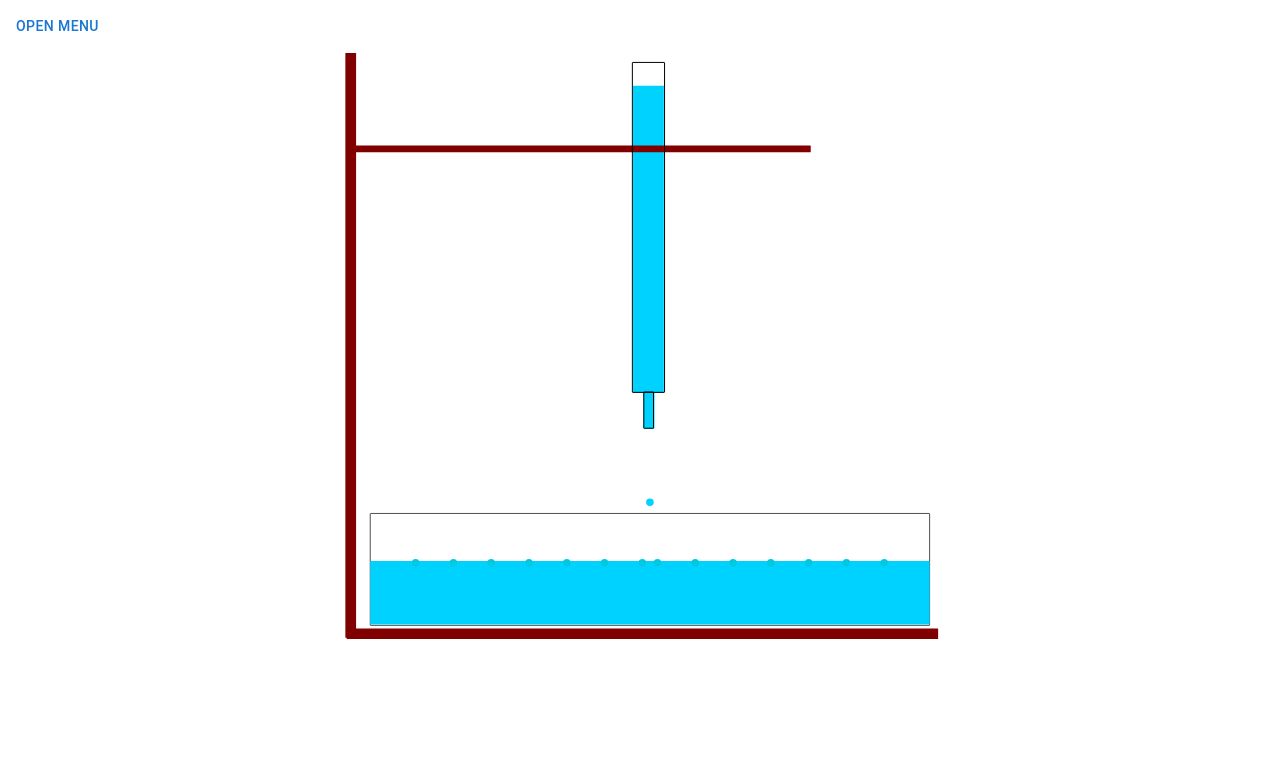
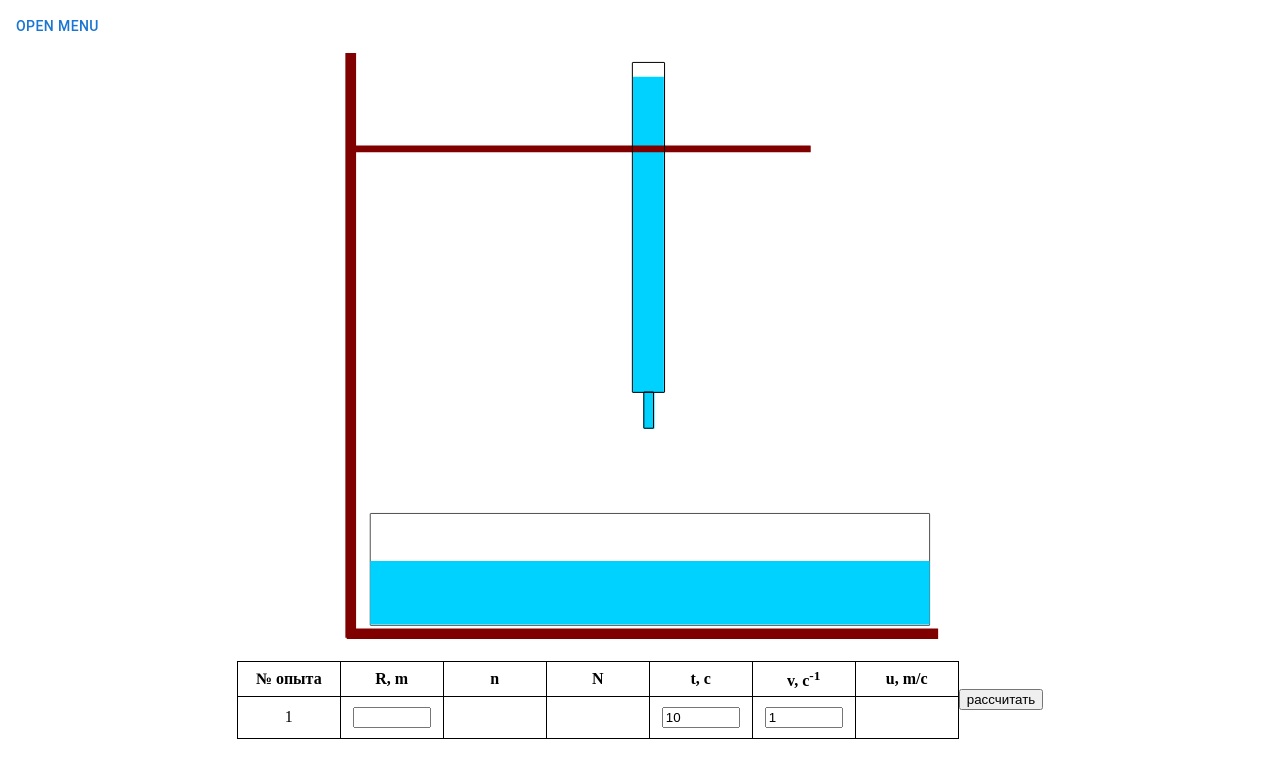
Before and after one commit to rmakarov/svgDrawer, a React app: page / in a window 1280 px wide. Shown: the top 778 px of the page. Built offline with nearby package versions, Linux system fonts and the light colour scheme.

Commit message:
NOJIRA: Calculation adjustements.

```diff
--- a/src/app/components/home/Home.jsx
+++ b/src/app/components/home/Home.jsx
@@ -2,10 +2,17 @@ import React, { Component } from 'react';
 import {Box} from '@mui/material';
 import ToolBar from '../toolBar/ToolBar';
 import Interpolation from '../interpolation/Interpolation'
+import {calculationBar} from '../interpolation/interpolationUtils';
 
 class Home extends Component {
     constructor() {
         super();
+        this.startCalculation = this.startCalculation.bind(this)
+    }
+
+    startCalculation() {
+        console.log('startCalculation');
+        calculationBar()
     }
 
     render() {
@@ -15,6 +22,49 @@ class Home extends Component {
             <Box display="flex" flexDirection="row" alignItems="center" justifyContent={"center"}>
                 <Interpolation />
             </Box>
+            <Box mt={2} display="flex" flexDirection="row" alignItems="center" justifyContent={"center"}>
+                <table id="interpolationResultTable">
+                    <thead>
+                        <tr>
+                            <th>№ опыта</th>
+                            <th>R, m</th>
+                            <th>n</th>
+                            <th>N</th>
+                            <th>t, c</th>
+                            <th>v, c<sup>-1</sup></th>
+                            <th>u, m/c</th>
+                        </tr>
+                    </thead>
+                    <tbody>
+                        <tr>
+                             <td>
+                                 1
+                             </td>
+                             <td>
+                                <input type="number"/>
+                             </td>
+                             <td>
+
+                             </td>
+                             <td>
+                                <span id="countOfDrops"></span>
+                             </td>
+                             <td>
+                                 <input id="expirienceTimer" type="number" defaultValue={10}/>
+                             </td>
+                             <td>
+                                 <input id="dropFrequency" type="number" defaultValue={1}/>
+                             </td>
+                             <td>
+
+                             </td>
+                        </tr>
+                    </tbody>
+                </table>
+                <div>
+                    <button onClick={this.startCalculation}>рассчитать</button>
+                </div>
+            </Box>
         </Box>
     );
     }
--- a/src/app/components/interpolation/Interpolation.js
+++ b/src/app/components/interpolation/Interpolation.js
@@ -1,11 +1,6 @@
 import React, {Component} from 'react';
-import {calculationBar} from './interpolationUtils'
 
 class Interpolation extends Component {
-
-    componentDidMount() {
-        calculationBar()
-    }
 
     render(){
         return(
--- a/src/app/components/interpolation/interpolationUtils.js
+++ b/src/app/components/interpolation/interpolationUtils.js
@@ -1,17 +1,28 @@
-const FREQUENCY = 1;
-const SPEED = Math.round(1000 / FREQUENCY);
-const DESCENDING_PARAMETER = 0.3
+let FREQUENCY;
+let SPEED;
+
+const DESCENDING_PARAMETER = 0.5
 const START_X = 82
 const START_Y = 101
 const END_DROP_Y = 137
+const SPEED_WAVES = 0.2
+const SEQUENCE_MOVE_WAVES = 10
 let SVG;
+let wavesMovedToContainer1 = []
+let wavesMovedToContainer2 = []
 let wavesContainer = []
+
+let expirienceTime
+let passedTime = 0
+let countOfDrops = 0
+let countOfDropsResult
+
 
 function scaleBar(bar, height, yPos ) {
     bar.setAttribute("height", height - DESCENDING_PARAMETER);
     bar.setAttribute("y", yPos + DESCENDING_PARAMETER);
 
-    createAndMoveDrop()
+    createAndMoveDrop();
 }
 //*********************DROP ANIMATION************************************//
 function moveDrop(drop, posY,){
@@ -40,65 +51,75 @@ function createAndMoveDrop () {
 //*********************WAVE ANIMATION************************************//
 function createAndMoveWaves() {
     var wave1 = document.createElementNS("http://www.w3.org/2000/svg", 'circle');
-    wave1.setAttribute('id', `wave_${wavesContainer.length}`)
-    wave1.setAttribute('r', 1)
-    wave1.setAttribute('cx', START_X)
-    wave1.setAttribute('cy', END_DROP_Y)
-    wave1.setAttribute('fill', '#00c9df')
-    SVG.appendChild(wave1)
-    wavesContainer.push(wave1)
+    wave1.setAttribute('id', `wave_right_${crypto.randomUUID()}`)
+    createWavesAttributes(wave1, wavesMovedToContainer1)
 
     var wave2 = document.createElementNS("http://www.w3.org/2000/svg", 'circle');
-    wave2.setAttribute('id', `wave_${wavesContainer.length}`)
-    wave2.setAttribute('r', 1)
-    wave2.setAttribute('cx', START_X)
-    wave2.setAttribute('cy', END_DROP_Y)
-    wave2.setAttribute('fill', '#00c9df')
-    SVG.appendChild(wave2)
-    wavesContainer.push(wave2)
+    wave2.setAttribute('id', `wave_left_${crypto.randomUUID()}`)
+    createWavesAttributes(wave2, wavesMovedToContainer2)
 
     const posWave1X =  Number(wave1.getAttribute('cx'))
     const posWave2X =  Number(wave2.getAttribute('cx'))
     moveWaves(wave1, wave2, posWave1X, posWave2X)
 }
 
+function createWavesAttributes(wave, wavesMovedToContainer ){
+    wave.setAttribute('r', 1)
+    wave.setAttribute('cx', START_X)
+    wave.setAttribute('cy', END_DROP_Y)
+    wave.setAttribute('fill', '#00c9df')
+    wavesMovedToContainer.push(wave)
+    wavesContainer.push(wave)
+    SVG.appendChild(wave)
+}
+
 function moveWaves(wave1, wave2, posWave1X, posWave2X){
-    wave1.setAttribute('cx', posWave1X+1)
-    wave2.setAttribute('cx', posWave2X-1)
+    wave1.setAttribute('cx', posWave1X + SPEED_WAVES)
+    wave2.setAttribute('cx', posWave2X - SPEED_WAVES)
     const newWave1PosX =  Number(wave1.getAttribute('cx'))
     const newWave2PosX =  Number(wave2.getAttribute('cx'))
     if(newWave1PosX > 155){
+        wavesMovedToContainer1 = removeWaveFromContainer(wave1, wavesMovedToContainer1)
+        wavesMovedToContainer2 = removeWaveFromContainer(wave2, wavesMovedToContainer2)
         moveBackWaves(wave1, wave2, newWave1PosX, newWave2PosX)
         return;
     }
-    setTimeout(() => {moveWaves(wave1, wave2, newWave1PosX, newWave2PosX)}, 100)
+    setTimeout(() => {moveWaves(wave1, wave2, newWave1PosX, newWave2PosX)}, SEQUENCE_MOVE_WAVES)
 }
 
 function moveBackWaves(wave1, wave2, posWave1X, posWave2X) {
-    wave1.setAttribute('cx', posWave1X - 1)
-    wave2.setAttribute('cx', posWave2X + 1)
-    higlightWaves(wave1)
-    higlightWaves(wave2)
+    wave1.setAttribute('cx', posWave1X - SPEED_WAVES)
+    wave2.setAttribute('cx', posWave2X + SPEED_WAVES)
     const newWave1PosX = Number(wave1.getAttribute('cx'))
     const newWave2PosX = Number(wave2.getAttribute('cx'))
-    if (newWave1PosX < 105) {
-        removeWaveFromContainer(wave1)
+
+    higlightWaves(wave1, wavesMovedToContainer1)
+    higlightWaves(wave2, wavesMovedToContainer2)
+
+    if (newWave1PosX < 125) {
+        wavesContainer = removeWaveFromContainer(wave1, wavesContainer)
         SVG.removeChild(wave1)
-        removeWaveFromContainer(wave2)
+        wavesContainer = removeWaveFromContainer(wave2, wavesContainer)
         SVG.removeChild(wave2)
+        if(wavesContainer.length === 0){
+            passedTime = 0;
+            console.log('countOfDrops: ', countOfDrops)
+            countOfDropsResult.innerHTML = countOfDrops
+            console.log('countOfDropsResult: ', countOfDropsResult.innerHTML)
+        }
         return;
     }
     setTimeout(() => {
         moveBackWaves(wave1, wave2, newWave1PosX, newWave2PosX)
-    }, 100)
+    }, SEQUENCE_MOVE_WAVES)
 }
 
-function higlightWaves(movedWave){
-    let x = movedWave.getAttribute('cx')
-    let id = movedWave.getAttribute('id')
-    for(let i = 0; i < wavesContainer.length; i++){
-        let wave = wavesContainer[i];
-        if(x === wave.getAttribute('cx') && wave.getAttribute('id') !== id){
+function higlightWaves(movedWave, movedWaveContainer){
+    let x = Number(movedWave.getAttribute('cx'))
+    for(let i = 0; i < movedWaveContainer.length; i++){
+        let wave = movedWaveContainer[i];
+
+        if( x >= (Number(wave.getAttribute('cx')) - 1) && x <= (Number(wave.getAttribute('cx')) + 1) ){
             movedWave.setAttribute('fill', '#ff5555')
             movedWave.setAttribute('r', 1.3)
             setTimeout(() => {
@@ -109,8 +130,8 @@ function higlightWaves(movedWave){
     }
 }
 
-function removeWaveFromContainer(wave) {
-    wavesContainer = wavesContainer.filter((item) => {
+function removeWaveFromContainer(wave, wavesContainer) {
+    return wavesContainer.filter((item) => {
         return item.getAttribute('id') !== wave.getAttribute('id')
     })
 }
@@ -120,18 +141,35 @@ function removeWaveFromContainer(wave) {
 function scaleBarByFrequency (bar) {
     const barHeight = bar.getAttribute('height')
     const barYPos = Number(bar.getAttribute('y'))
-
-    if(barHeight > 0) {
+    passedTime += SPEED;
+    if(passedTime <= expirienceTime) {
         scaleBar(bar, barHeight, barYPos);
+        countOfDrops++;
     }else{
         return;
     }
-    setTimeout(() => {scaleBarByFrequency(bar, FREQUENCY)}, SPEED)
+    setTimeout(() => {scaleBarByFrequency(bar)}, SPEED)
 }
+
+/*function startTimer() {
+    expirienceTime -=1
+    if(expirienceTime === 0) {
+        return;
+    }
+    setTimeout(() => {startTimer()}, 1000)
+}*/
 
 export const calculationBar = () => {
     SVG = document.getElementById('interpolationArea')
     const bar  = document.getElementById('bar').querySelector('rect')
-
+    expirienceTime = document.getElementById('expirienceTimer').value * 1000
+    countOfDropsResult = document.getElementById('countOfDrops')
+    FREQUENCY =  document.getElementById('dropFrequency').value
+    console.log('FREQUENCY: ', FREQUENCY)
+    SPEED = Math.round(1000/ FREQUENCY);
+    /*if(FREQUENCY > 1 ){
+    SPEED =  Math.round((SPEED/100) * 90)
+}*/
     scaleBarByFrequency(bar)
+    //startTimer()
 }
--- a/src/index.html
+++ b/src/index.html
@@ -4,6 +4,26 @@
     <meta charset="UTF-8">
     <title>svgDraver</title>
 </head>
+<style>
+    #interpolationResultTable {
+        border: black solid 1px;
+        border-collapse: collapse;
+    }
+    #interpolationResultTable > thead > tr > th {
+        border: black solid 1px;
+        min-width: 100px;
+        padding-top: 6px;
+        padding-bottom: 6px;
+    }
+    #interpolationResultTable > tbody > tr > td {
+        border: black solid 1px;
+        text-align: center;
+        padding: 10px;
+    }
+    #interpolationResultTable > tbody > tr > td > input {
+        width: 70px;
+    }
+</style>
 <body>
 <div id="root">
 
```
